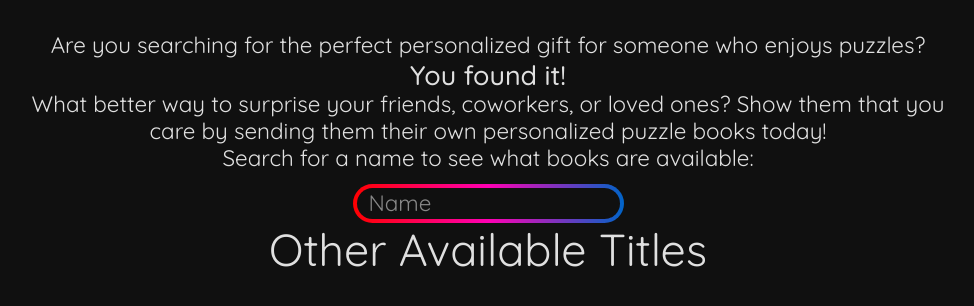
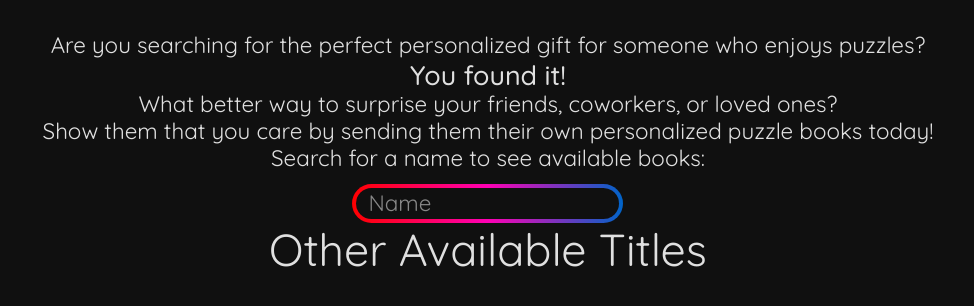
Before and after one commit to gmlewis/personalized-books, a Vue app: page / in a window 1280 px wide. Shown: the top 306 px of the page, without its empty margins (152-1126 px from the left). Built offline with nearby package versions, Linux system fonts and the light colour scheme.

Commit message:
Tweak wording
Signed-off-by: Glenn Lewis <6598971+gmlewis@users.noreply.github.com>

```diff
--- a/src/App.vue
+++ b/src/App.vue
@@ -2,9 +2,10 @@
   <div class="paragraphs">
     <p>Are you searching for the perfect personalized gift for someone who enjoys puzzles?</p>
     <p><strong>You found it!</strong></p>
-    <p>What better way to surprise your friends, coworkers, or loved ones? Show them that you care by sending them their
+    <p>What better way to surprise your friends, coworkers, or loved ones?<br>
+      Show them that you care by sending them their
       own personalized puzzle books today!</p>
-    <p>Search for a name to see what books are available:</p>
+    <p>Search for a name to see available books:</p>
   </div>
   <SearchBooks />
 </template>
```
